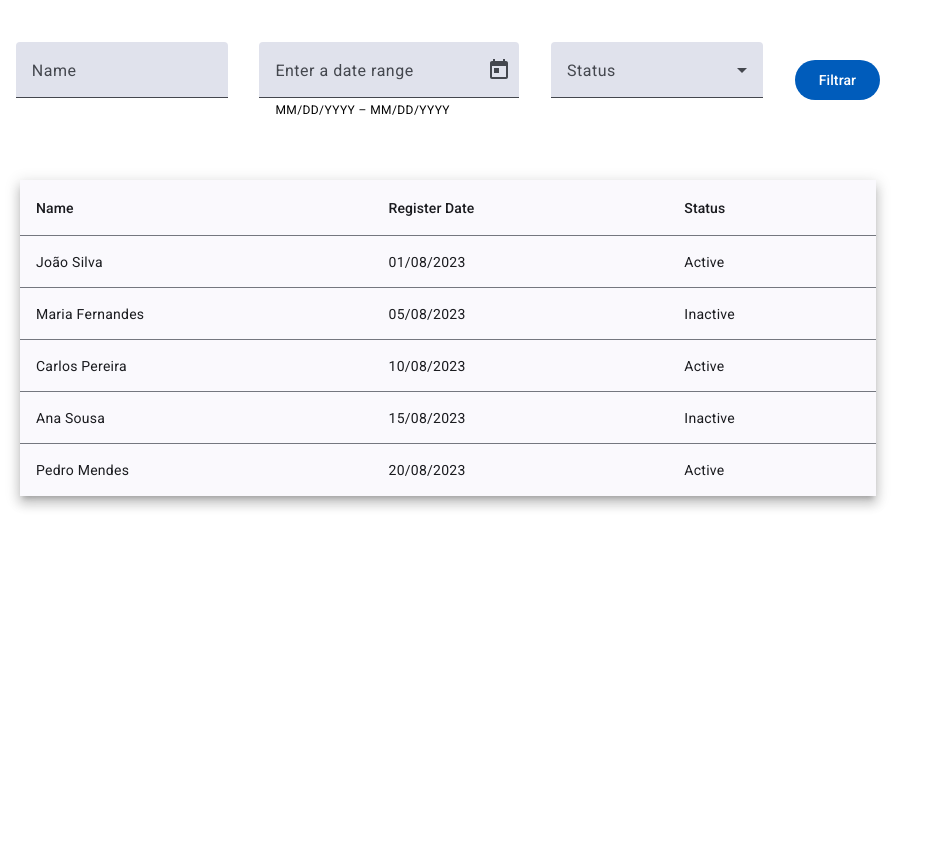
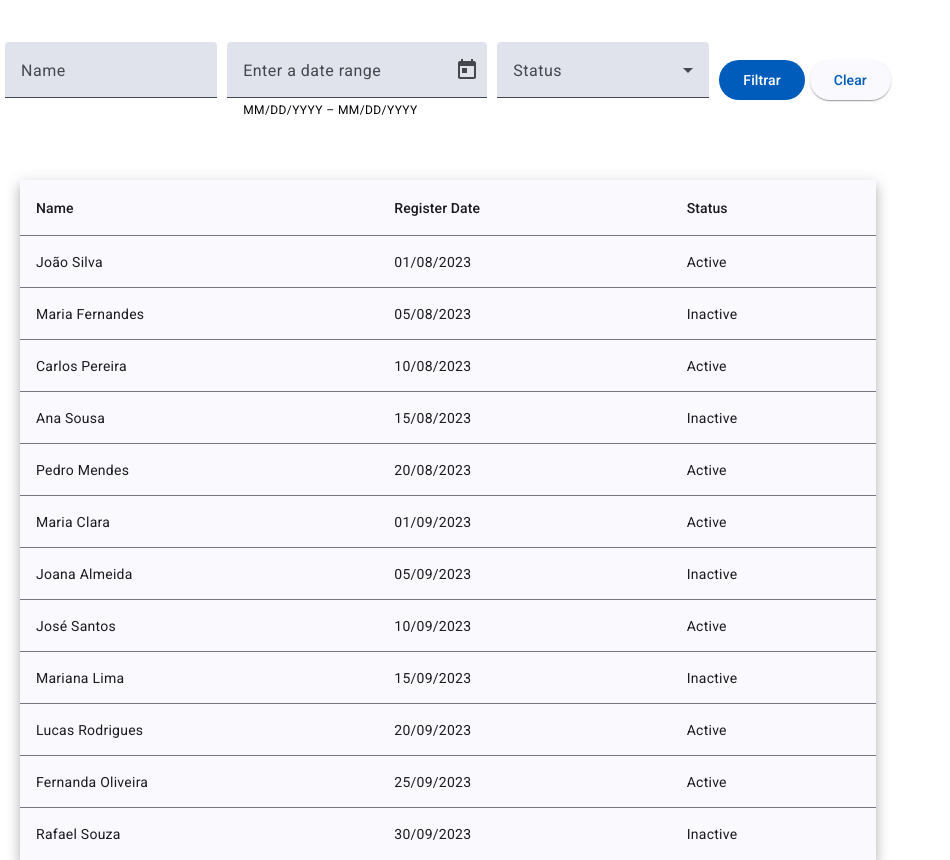
Before and after one commit to FeliperPC/users-filter-project, an Angular app in the folder users-filter-project/: page / in a window 1280 px wide. Shown: the whole page, without its empty margins (0-950 px from the left). Before the commit the page ends 800 px from the top, so only its background shows below. Built offline with nearby package versions, Linux system fonts and the light colour scheme.

Commit message:
clear btn option done fix Date type

```diff
--- a/users-filter-project/src/app/app.component.html
+++ b/users-filter-project/src/app/app.component.html
@@ -3,7 +3,7 @@
 <div class="container">
   <div class="left-container">
     <div class="top-div">
-      <app-filter (onFilterEmit)="setFilterElement($event)"></app-filter>
+      <app-filter (onFilterEmit)="setFilterElement($event)" (clearFilterEmit)="clearFilter()"></app-filter>
     </div>
     <div class="main-left-div">
       <app-users-list (userSelected)="getUserSelected($event)" [usersList]="usersListFiltered"></app-users-list>
--- a/users-filter-project/src/app/app.component.ts
+++ b/users-filter-project/src/app/app.component.ts
@@ -27,6 +27,10 @@ export class AppComponent {
   }
   showUserDetails: boolean = false
 
+  clearFilter(){
+    this.usersListFiltered = this.usersList
+  }
+
   setFilterElement(filterOptions:IFilterOptions){
     this.filteredElement = filterOptions
 
--- a/users-filter-project/src/app/components/filter/filter.component.html
+++ b/users-filter-project/src/app/components/filter/filter.component.html
@@ -29,7 +29,8 @@
             </mat-form-field>
         </div>
         <div class="form__button">
-            <button mat-flat-button (click)="onFilter()">Filtrar</button>
+            <button mat-flat-button class="button" (click)="onFilter()">Filtrar</button>
+            <button mat-raised-button (click)="onClearFilter()">Clear</button>
         </div>
     </div>
 </div>
--- a/users-filter-project/src/app/components/filter/filter.component.scss
+++ b/users-filter-project/src/app/components/filter/filter.component.scss
@@ -23,6 +23,9 @@
 
     }
     &__button{
-
+        display: flex;
     }
 }
+.button {
+    margin-right: 5px;
+}
--- a/users-filter-project/src/app/components/filter/filter.component.ts
+++ b/users-filter-project/src/app/components/filter/filter.component.ts
@@ -9,8 +9,8 @@ import { IFilterOptions } from '../../interfaces/filter-options.interface';
 export class FilterComponent {
     filterOptions : IFilterOptions = {
     name:'',
-    startDate:'' as unknown as Date, // ou posso tipar e colocar undefined
-    endDate:'' as unknown as Date,
+    startDate: undefined, // ou posso tipar e colocar undefined
+    endDate: undefined,
     status: undefined
   }
 
@@ -20,8 +20,20 @@ export class FilterComponent {
   ];
 
   @Output() onFilterEmit = new EventEmitter<IFilterOptions>()
+  @Output() clearFilterEmit = new EventEmitter<void>()
+
   onFilter(){
     this.onFilterEmit.emit(this.filterOptions)
   }
+  onClearFilter() {
+    this.clearInputsValues()
+    this.clearFilterEmit.emit()
+  }
 
+  clearInputsValues() {
+    this.filterOptions.name = ''
+    this.filterOptions.status = undefined
+    this.filterOptions.startDate = ' ' as unknown as Date
+    this.filterOptions.endDate = ' ' as unknown as Date
+  }
 }
--- a/users-filter-project/src/app/data/users-list.ts
+++ b/users-filter-project/src/app/data/users-list.ts
@@ -115,5 +115,166 @@ export const usersList : IUser[]= [
             assinaturaAtiva: false,
             ultimoAcesso: "2023-08-25T09:00:00.000Z"
         }
-    }
+    },
+    {
+        nome: "Maria Clara",
+        email: "maria.clara@example.com",
+        senha: "Maria456",
+        idade: 28,
+        endereco: {
+            rua: "Rua do Sol",
+            numero: 55,
+            cidade: "Fortaleza",
+            estado: "CE",
+            pais: "Brasil"
+        },
+        telefone: "85912345678",
+        ativo: true,
+        funcao: "Engenheira",
+        dataCadastro: "2023-09-01T09:00:00.000Z",
+        status: {
+            online: false,
+            verificado: true,
+            assinaturaAtiva: true,
+            ultimoAcesso: "2023-09-02T09:00:00.000Z"
+        }
+    },
+    {
+        nome: "Joana Almeida",
+        email: "joana.almeida@example.com",
+        senha: "Joana789",
+        idade: 32,
+        endereco: {
+            rua: "Avenida Brasil",
+            numero: 90,
+            cidade: "Salvador",
+            estado: "BA",
+            pais: "Brasil"
+        },
+        telefone: "71987654321",
+        ativo: false,
+        funcao: "Consultora",
+        dataCadastro: "2023-09-05T09:00:00.000Z",
+        status: {
+            online: true,
+            verificado: false,
+            assinaturaAtiva: false,
+            ultimoAcesso: "2023-09-06T09:00:00.000Z"
+        }
+    },
+    {
+        nome: "José Santos",
+        email: "jose.santos@example.com",
+        senha: "Jose123",
+        idade: 45,
+        endereco: {
+            rua: "Rua da Paz",
+            numero: 70,
+            cidade: "Curitiba",
+            estado: "PR",
+            pais: "Brasil"
+        },
+        telefone: "41912345678",
+        ativo: true,
+        funcao: "Administrador",
+        dataCadastro: "2023-09-10T09:00:00.000Z",
+        status: {
+            online: true,
+            verificado: true,
+            assinaturaAtiva: true,
+            ultimoAcesso: "2023-09-12T09:00:00.000Z"
+        }
+    },
+    {
+        nome: "Mariana Lima",
+        email: "mariana.lima@example.com",
+        senha: "Mariana123",
+        idade: 27,
+        endereco: {
+            rua: "Rua das Palmeiras",
+            numero: 88,
+            cidade: "Manaus",
+            estado: "AM",
+            pais: "Brasil"
+        },
+        telefone: "92987654321",
+        ativo: false,
+        funcao: "Marketing",
+        dataCadastro: "2023-09-15T09:00:00.000Z",
+        status: {
+            online: false,
+            verificado: false,
+            assinaturaAtiva: true,
+            ultimoAcesso: "2023-09-16T09:00:00.000Z"
+        }
+    },
+    {
+        nome: "Lucas Rodrigues",
+        email: "lucas.rodrigues@example.com",
+        senha: "Lucas123",
+        idade: 29,
+        endereco: {
+            rua: "Rua das Laranjeiras",
+            numero: 40,
+            cidade: "Florianópolis",
+            estado: "SC",
+            pais: "Brasil"
+        },
+        telefone: "48912345678",
+        ativo: true,
+        funcao: "Desenvolvedor",
+        dataCadastro: "2023-09-20T09:00:00.000Z",
+        status: {
+            online: false,
+            verificado: true,
+            assinaturaAtiva: false,
+            ultimoAcesso: "2023-09-22T09:00:00.000Z"
+        }
+    },
+    {
+        nome: "Fernanda Oliveira",
+        email: "fernanda.oliveira@example.com",
+        senha: "Fernanda456",
+        idade: 31,
+        endereco: {
+            rua: "Avenida Principal",
+            numero: 10,
+            cidade: "Belém",
+            estado: "PA",
+            pais: "Brasil"
+        },
+        telefone: "91987654321",
+        ativo: true,
+        funcao: "Analista",
+        dataCadastro: "2023-09-25T09:00:00.000Z",
+        status: {
+            online: true,
+            verificado: true,
+            assinaturaAtiva: true,
+            ultimoAcesso: "2023-09-26T09:00:00.000Z"
+        }
+    },
+    {
+        nome: "Rafael Souza",
+        email: "rafael.souza@example.com",
+        senha: "Rafael789",
+        idade: 33,
+        endereco: {
+            rua: "Rua das Acácias",
+            numero: 15,
+            cidade: "Goiânia",
+            estado: "GO",
+            pais: "Brasil"
+        },
+        telefone: "62912345678",
+        ativo: false,
+        funcao: "Gerente",
+        dataCadastro: "2023-09-30T09:00:00.000Z",
+        status: {
+            online: true,
+            verificado: false,
+            assinaturaAtiva: true,
+            ultimoAcesso: "2023-10-01T09:00:00.000Z"
+        }
+    },
     ];
--- a/users-filter-project/src/app/interfaces/filter-options.interface.ts
+++ b/users-filter-project/src/app/interfaces/filter-options.interface.ts
@@ -1,6 +1,6 @@
 export type IFilterOptions = {
     name: string
-    startDate: Date
-    endDate: Date
+    startDate: Date | undefined
+    endDate: Date | undefined
     status: boolean | undefined // para ser possível começar com nenhum valor selecionado
 }
```
Also changed, not shown: users-filter-project/src/app/utils/filter-users-list.ts (+6 -3 lines).
